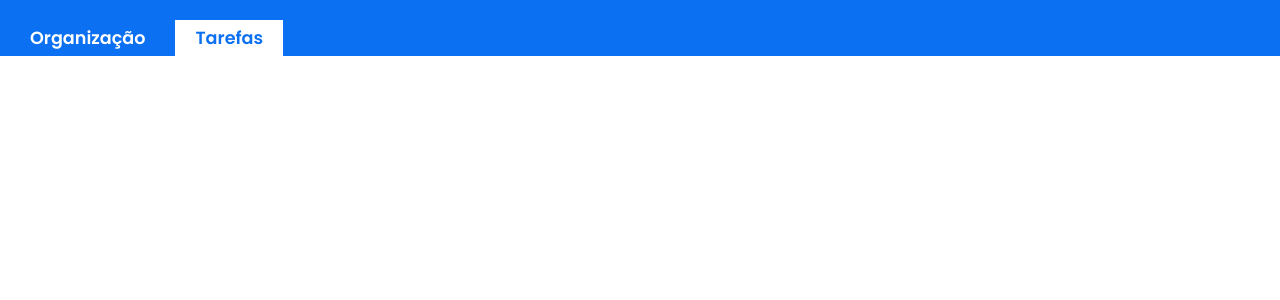
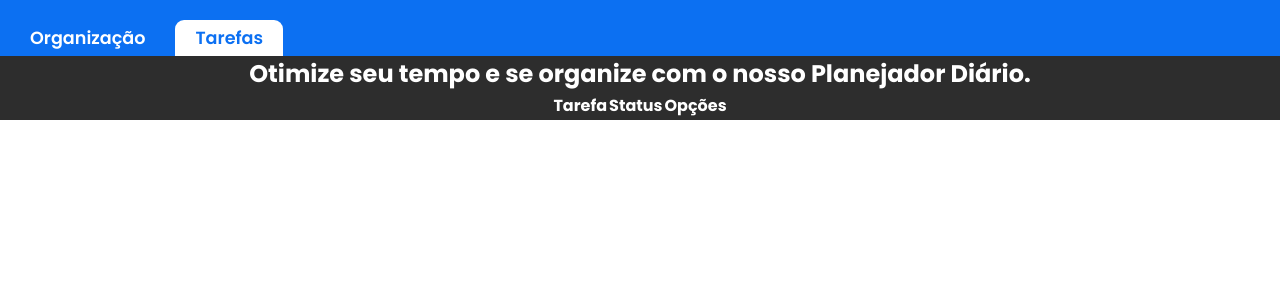
Before and after one commit to usrjair0/Desafio3_DNC, a React (Vite) app in the folder my-app/: page / in a window 1280 px wide. Shown: the top 300 px of the page. Built offline with nearby package versions, Linux system fonts and the light colour scheme.

Commit message:
add main home

```diff
--- a/my-app/src/components/index.scss
+++ b/my-app/src/components/Headermenu/index.scss
@@ -19,5 +19,7 @@
     li:nth-child(2){
         padding: 5px 20px;
         background-color: white;
+        border-top-left-radius: 9px;
+        border-top-right-radius: 9px;
     }
 }
--- /dev/null
+++ b/my-app/src/components/organizador/Organizador.jsx
@@ -0,0 +1,19 @@
+import React from 'react'
+import './index.scss';
+
+const Organizador = () => {
+  return (
+    <main className='main'>
+        <h2>Otimize seu tempo e se organize com o nosso Planejador Diário.</h2>
+        <table className='main__table'>
+            <tr className='main__table main__table--head'>
+                <th>Tarefa</th>
+                <th>Status</th>
+                <th>Opções</th>
+            </tr>
+        </table>
+    </main>
+  )
+}
+
+export default Organizador
--- /dev/null
+++ b/my-app/src/components/organizador/index.scss
@@ -0,0 +1,7 @@
+.main{
+    color: white;
+    background-color: #2D2D2D;
+    display: flex;
+    flex-direction: column;
+    align-items: center;
+}
--- a/my-app/src/main.jsx
+++ b/my-app/src/main.jsx
@@ -2,12 +2,13 @@ import React from 'react'
 import ReactDOM from 'react-dom/client'
 import { createBrowserRouter, RouterProvider } from "react-router-dom";
 import './index.scss'
-import Headermenu from './components/Headermenu';
+import Home from './views/Home';
+import {TAREFAS} from '../src/mock/Tarefas.mock'
 
 const router = createBrowserRouter([
   {
     path: "/",
-    element: < Headermenu />,
+    element: <Home data={TAREFAS}/>,
   },
 ]);
 
--- /dev/null
+++ b/my-app/src/mock/Tarefas.mock.js
@@ -0,0 +1,17 @@
+export const TAREFAS = [
+    {
+    id: 1,
+    title: "Exercicios",
+    description: "Ir para academia fazer exercicios",
+    completed: true
+    },
+    { "id": 2, "title": "Limpar o carro", "description": "Limpar o carro inteiro, de dentro pra fora", "completed": false },
+    { "id": 3, "title": "Banho e tosa", "description": "Levar o cachorro ao pet shop", "completed": false },
+    { "id": 4, "title": "Limpar quarto", "description": "Limpar toda bagunça que está dentro do quarto", "completed": true },
+    { "id": 5, "title": "trabalhar", "description": "Chegar ao escritorio antes das 20:00", "completed": true },
+    { "id": 6, "title": "Ir ao banco", "description": "Chear ao banco antes das 10:00", "completed": false },
+    { "id": 7, "title": "Almoçar", "description": "Preparar a comida para a janta", "completed": false },
+    { "id": 8, "title": "Jogar volei", "description": "Ir a quadra para jogar volei com os amigos", "completed": true },
+    { "id": 9, "title": "Estudar programação", "description": "Entrar na plataforma dos alunos para estudar", "completed": false },
+    { "id": 10, "title": "shopping", "description": "Fazer algumas compras no shopping", "completed": true }
+  ]
--- /dev/null
+++ b/my-app/src/views/Home.jsx
@@ -0,0 +1,17 @@
+import React from 'react'
+import './index.scss';
+import Headermenu from '../components/Headermenu/Headermenu'
+import Organizador from '../components/organizador/Organizador';
+
+const Home = () => {
+  return (
+    <div className='home'>
+    <Headermenu />
+    <Organizador />
+    </div>
+  )
+}
+
+
+
+export default Home
```
Also changed, not shown: my-app/src/components/Headermenu/Headermenu.jsx (renamed from my-app/src/components/Headermenu.jsx), my-app/src/views/index.scss (added).
